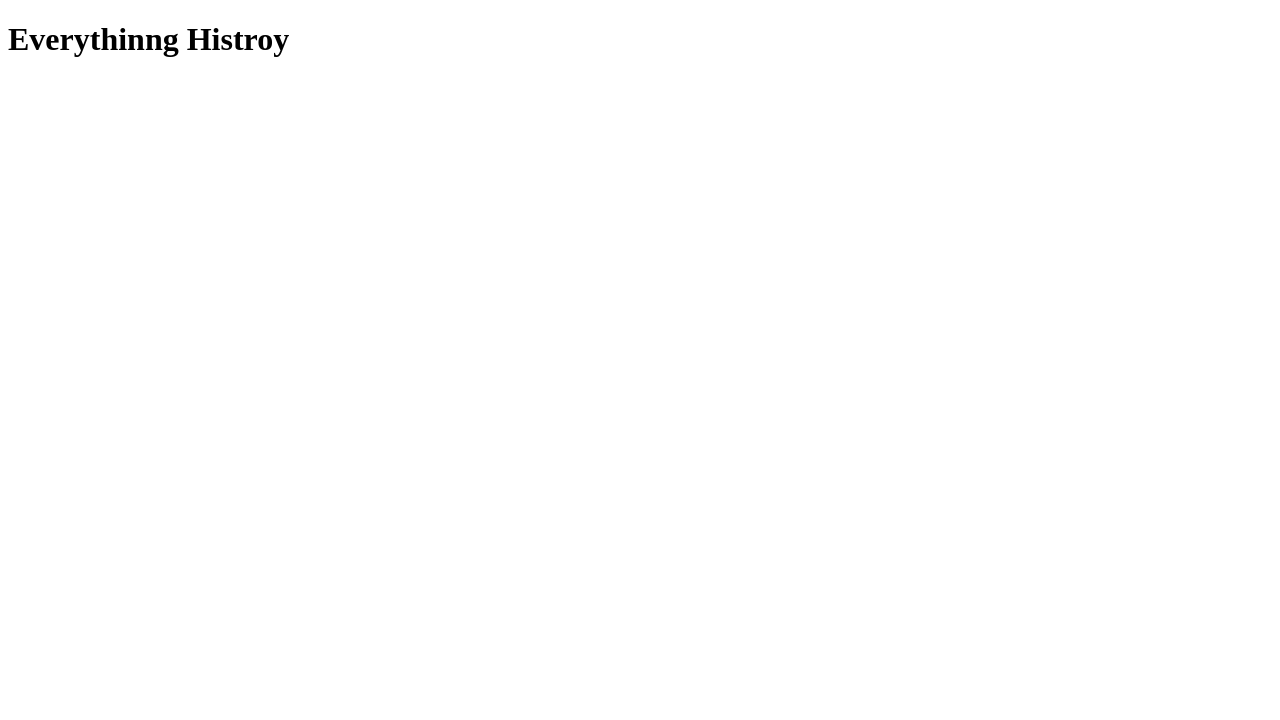
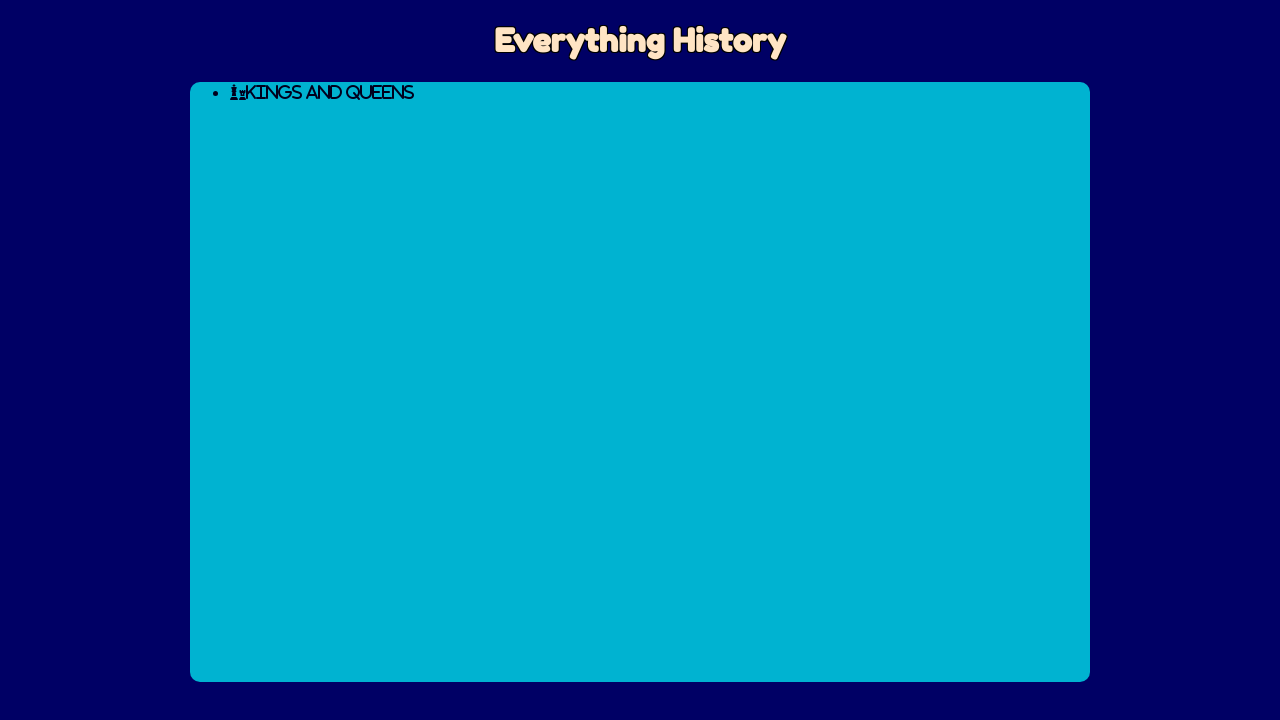
Before and after one commit to jatoad/history-quiz-copy, a plain HTML site: page index.html in a window 1280 px wide. Drawn offline with Linux system fonts and the light colour scheme.

Commit message:
added custom font and further styling to quiz bdoy

```diff
--- a/assets/css/style.css
+++ b/assets/css/style.css
@@ -1,5 +1,9 @@
+/* custom google fonts */
+@import url('https://fonts.googleapis.com/css2?family=Fredoka+One&display=swap');
+
 body{
     background-color: rgb(0, 0, 101);
+    font-family: 'Fredoka One', cursive;
 }
 
 /* styling header */
@@ -7,10 +11,23 @@ body{
 #title{
     color: bisque;
     text-shadow: -1px -1px 0 #000, 1px -1px 0 #000, -1px 1px 0 #000, 1px 1px 0 #000;
+    text-align: center;
 }
 
 /* styling quiz area */
 
 #quiz-body{
     background-color: aqua;
+    width: 900px;
+    height: 600px;
+    border-radius: 10px;
+    opacity: 0.7;
+    margin: auto;
+    font-family: 'Fredoka One', cursive;
 }
+
+/* game modes */
+
+#monarch{
+    list-style: none;
+}
--- a/index.html
+++ b/index.html
@@ -4,14 +4,26 @@
     <meta charset="UTF-8">
     <meta http-equiv="X-UA-Compatible" content="IE=edge">
     <meta name="viewport" content="width=device-width, initial-scale=1.0">
-    <link rel="stylesheet" href="">
+    <link rel="stylesheet" href="assets/css/style.css">
+    <link rel="stylesheet" href="assets/js/script.js">
+    <meta name="description" content="history quiz specifically english human history">
+    <meta name="keywords" content="human, history, game,">
     <title>Everythinng Histroy</title>
 </head>
 <body>
     <header id="title">
         <h1>
-            Everythinng Histroy
+            Everything History
         </h1>
     </header>
+    <section id="quiz-body">
+        <ul>
+            <li id="monarchs">
+                <i class="fa-solid fa-chess">kings and Queens</i>
+            </li>
+        </ul>
+    </section>
+    <!-- font awesome script -->
+<script src="https://kit.fontawesome.com/1dca78c11c.js" crossorigin="anonymous"></script>
 </body>
 </html>
```
